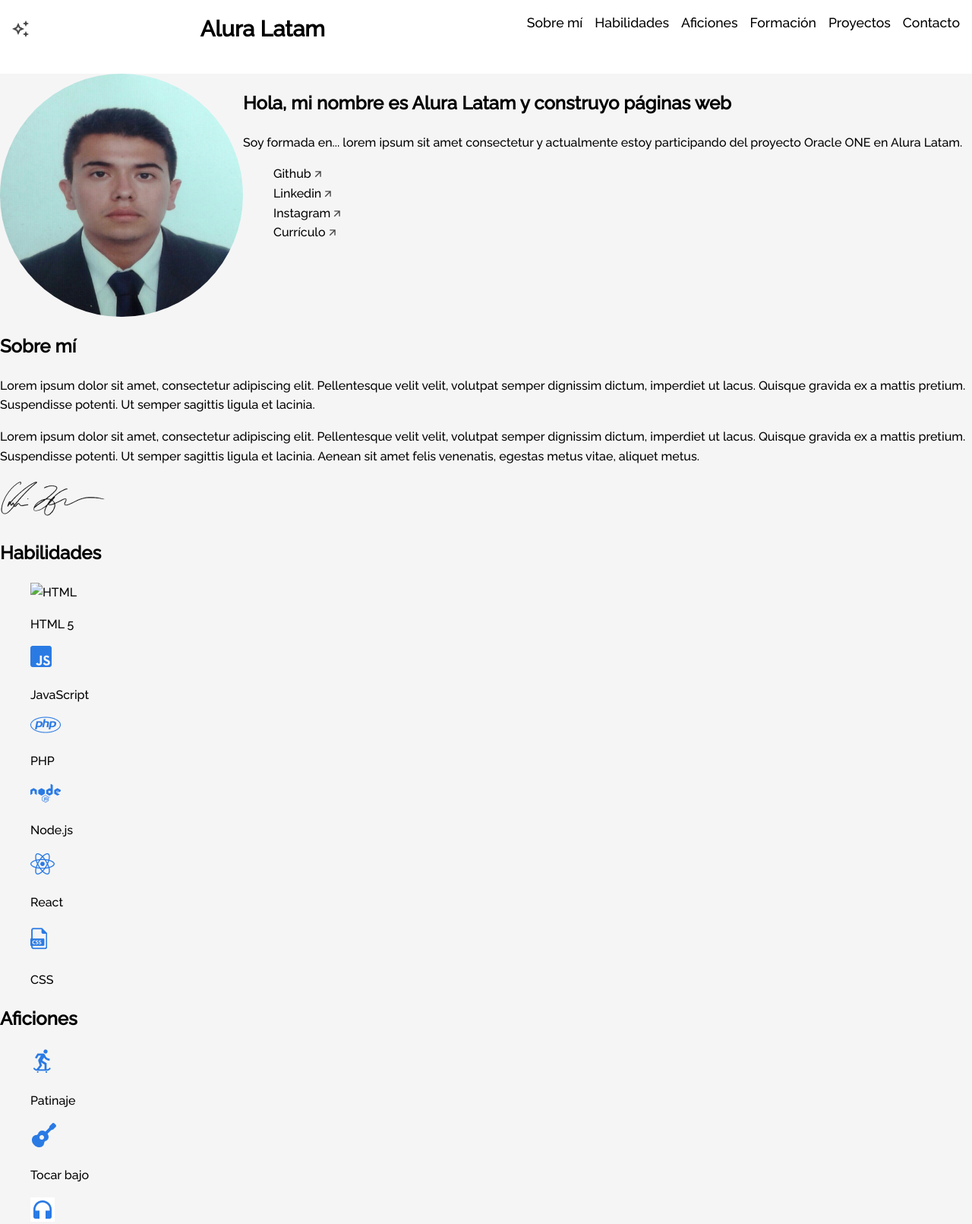
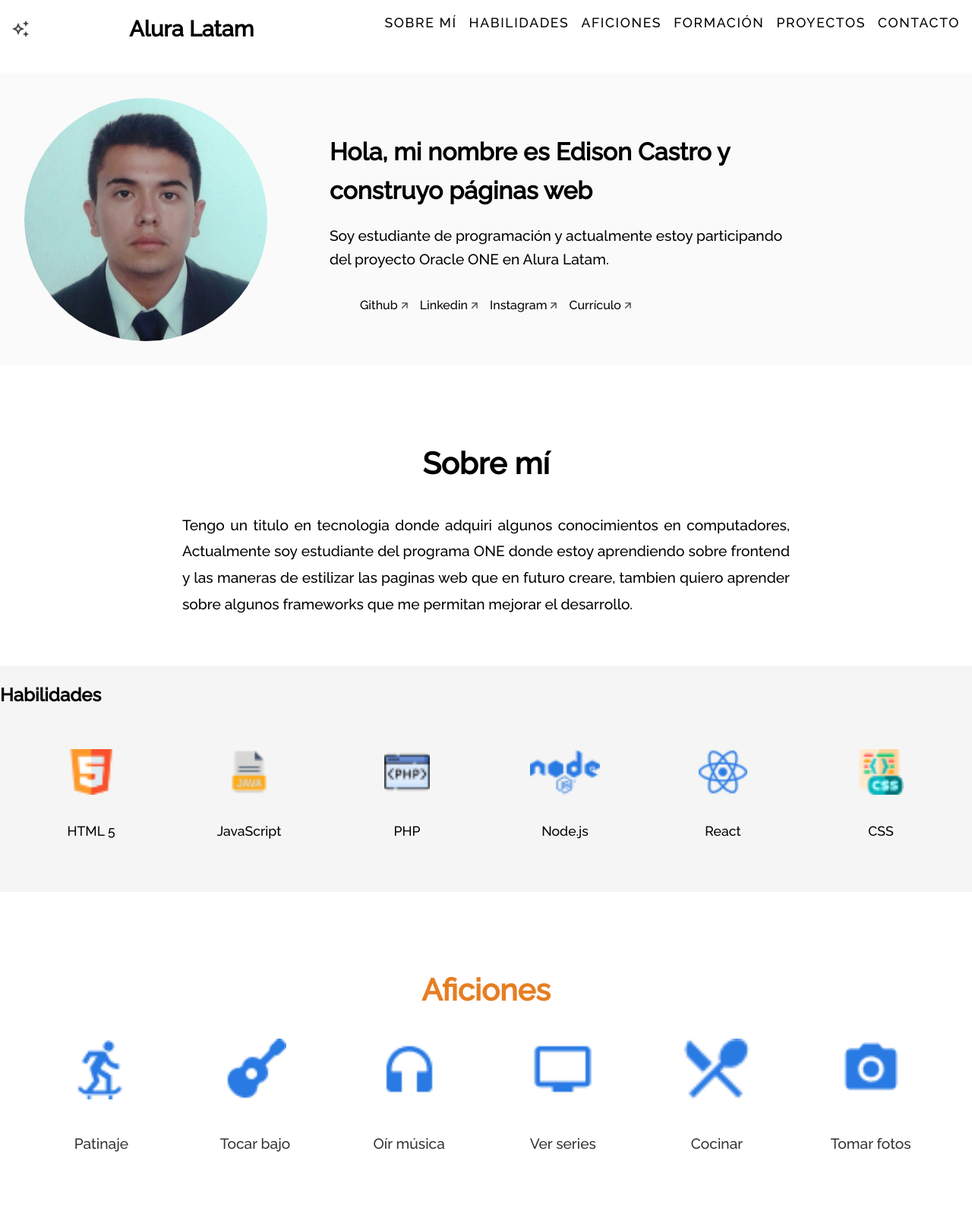
Before and after one commit to lorstomOrac/proyecto_portafolio, a plain HTML site: page index.html in a window 1280 px wide. Shown: the part 20-1631 px from the top of the page at 76% size. Drawn offline with Linux system fonts and the light colour scheme.

Commit message:
actualizado lun

```diff
--- a/index.html
+++ b/index.html
@@ -33,8 +33,9 @@
     <section class="presentacion">
         <img class="presentacion__foto" src="assets/foto.png" alt="Foto de perfil">
         <div class="presentacion__contenedor">
-            <h2 class="presentacion__titulo">Hola, mi nombre es Alura Latam y construyo páginas web</h2>
-            <p class="presentacion__subtitulo">Soy formada en... lorem ipsum sit amet consectetur y actualmente estoy participando del proyecto Oracle ONE en Alura Latam.</p>
+            <h2 class="presentacion__titulo">Hola, mi nombre es Edison Castro y construyo páginas web</h2>
+            <p class="presentacion__subtitulo">Soy estudiante de programación y
+                actualmente estoy participando del proyecto Oracle ONE en Alura Latam.</p>
             <ul class="redes">
                 <li class="redes__img"><a href="">Github <img src="assets/arrow.png" alt="Flecha"></a></li>
                 <li class="redes__img"><a href="">Linkedin <img src="assets/arrow.png" alt="Flecha"></a></li>
@@ -47,10 +48,13 @@
     <!-- Sección sobre mí -->
     <section class="sobre-mi" id="sobre-mi">
         <h2 class="sobre-mi__titulo">Sobre mí</h2>
-        <p class="sobre-mi__texto">Lorem ipsum dolor sit amet, consectetur adipiscing elit. Pellentesque velit velit, volutpat semper dignissim dictum, imperdiet ut lacus. Quisque gravida ex a mattis pretium. Suspendisse potenti. Ut semper sagittis ligula et lacinia.</p>
-        <p class="sobre-mi__texto">Lorem ipsum dolor sit amet, consectetur adipiscing elit. Pellentesque velit velit, volutpat semper dignissim dictum, imperdiet ut lacus. Quisque gravida ex a mattis pretium. Suspendisse potenti. Ut semper sagittis ligula et lacinia. Aenean sit amet felis venenatis, egestas metus vitae, aliquet metus.</p>
+        <p class="sobre-mi__texto">Tengo un titulo en tecnologia donde adquiri algunos conocimientos
+            en computadores, Actualmente soy estudiante del programa ONE donde estoy aprendiendo sobre frontend
+            y las maneras de estilizar las paginas web que en futuro creare, tambien quiero aprender
+            sobre algunos frameworks que me permitan mejorar el desarrollo.</p>
+       <!-- <p class="sobre-mi__texto">Lorem ipsum dolor sit amet, consectetur adipiscing elit. Pellentesque velit velit, volutpat semper dignissim dictum, imperdiet ut lacus. Quisque gravida ex a mattis pretium. Suspendisse potenti. Ut semper sagittis ligula et lacinia. Aenean sit amet felis venenatis, egestas metus vitae, aliquet metus.</p> -->
         <!-- Firma opcional -->
-        <img class="sobre-mi__firma" src="assets/signature.png" alt="Firma">
+        <!--<img class="sobre-mi__firma" src="assets/signature.png" alt="Firma">-->
     </section>
 
     <!-- Sección de Habilidades -->
@@ -58,27 +62,27 @@
         <h2 class="habilidades__titulo">Habilidades</h2>
         <ul class="habilidades__lista">
             <li class="habilidades__elemento">
-                <img class="habilidades__icono" src="assets/html.png" alt="HTML">
+                <img class="habilidades__icono" src="assets/html5.png" alt="HTML">
                 <p class="habilidades__nombre">HTML 5</p>
             </li>
             <li class="habilidades__elemento">
-                <img class="habilidades__icono" src="assets/js_icon.png" alt="JavaScript">
+                <img class="habilidades__icono" src="assets/js.png" alt="JavaScript">
                 <p class="habilidades__nombre">JavaScript</p>
             </li>
             <li class="habilidades__elemento">
-                <img class="habilidades__icono" src="assets/php_icon.png" alt="PHP">
+                <img class="habilidades__icono" src="assets/php.png" alt="PHP">
                 <p class="habilidades__nombre">PHP</p>
             </li>
             <li class="habilidades__elemento">
-                <img class="habilidades__icono" src="assets/nodejs_icon.png" alt="Node.js">
+                <img class="habilidades__icono" src="assets/nodejs.png" alt="Node.js">
                 <p class="habilidades__nombre">Node.js</p>
             </li>
             <li class="habilidades__elemento">
-                <img class="habilidades__icono" src="assets/react_icon.png" alt="React">
+                <img class="habilidades__icono" src="assets/react.png" alt="React">
                 <p class="habilidades__nombre">React</p>
             </li>
             <li class="habilidades__elemento">
-                <img class="habilidades__icono" src="assets/css_icon.png" alt="CSS">
+                <img class="habilidades__icono" src="assets/css.png" alt="CSS">
                 <p class="habilidades__nombre">CSS</p>
             </li>
         </ul>
--- a/style.css
+++ b/style.css
@@ -6,6 +6,8 @@ invitamos a personalizarlo según tu estilo y preferencias no te limites apenas
     --color-de-fondo: #F5F5F5;
     --color-de-fondo-menu: #ffffff;
     --color-de-link: #000000;
+    --color-primario: #e67e22;
+    --color-secundario: #f39c12;
 }
 
 body {
@@ -46,42 +48,231 @@ a {
 
 .navegacion__lista {
     display: none;
+    justify-content: center;
+    gap: 2rem;
 }
 
 .navegacion__elemento a {
-    font-size: 0.9rem;
-    display: flex;
-    align-items: flex-start;
+    font-size: 1.2rem;
+    text-transform: uppercase;
+    letter-spacing: 0.1rem;
+    transition: color 0.3s ease;
 }
+
+.navegacion__elemento a:hover {
+    color: #3498db;
+}
+
+
+
+/* ------------------------------ Sección Presentación ------------------------------*/
 
 .presentacion{
     display: flex;
-    justify-content: flex-start;
+    align-items: center;
+    gap: 3.12rem;
+    padding: 2rem;
+    background-color: #fafafa;
+
 
 }
 .presentacion__foto{
     border-radius: 50%;
     height:20rem;
     width: 20rem;
+    object-fit: cover;
+    margin-right: 2rem;
+
 }
-/* ------------------------------ Sección Presentación ------------------------------*/
 
+.presentacion__contenedor{
+    max-width: 600px;
+
+}
+
+.presentacion__titulo {
+    font-size: 2rem;
+    margin-bottom: 1rem;
+}
+
+.presentacion__subtitulo {
+    font-size: 1.2rem;
+    margin-bottom: 2rem;
+}
+
+.redes {
+    display: flex;
+    gap: 1rem;
+}
+
+.redes__img {
+    display: flex;
+    align-items: center;
+    gap: 0.5rem;
+    font-size: 1rem;
+    color: #000;
+}
 
 /* ------------------------------ Sección sobre mí ----------------------------------*/
 
+.sobre-mi {
+    padding: 4rem 2rem;
+    background-color: #ffffff;
+}
+
+.sobre-mi__titulo {
+    font-size: 2.5rem;
+    text-align: center;
+    margin-bottom: 2rem;
+}
+
+.sobre-mi__texto {
+    font-size: 1.2rem;
+    max-width: 800px;
+    margin: 0 auto;
+    line-height: 1.8;
+    text-align: justify;
+}
 
 /*------------------------------ Sección de Habilidades ------------------------------*/
+.habilidades__lista {
+    display: grid;
+    grid-template-columns: repeat(auto-fit, minmax(150px, 1fr));
+    gap: 2rem;
+    padding: 2rem;
+    justify-items: center;
+}
 
+.habilidades__elemento {
+    display: flex;
+    flex-direction: column;
+    align-items: center;
+    text-align: center;
+}
+
+.habilidades__icono {
+    height: 60px;
+    margin-bottom: 1rem;
+}
+
+.habilidades__nombre {
+    font-size: 1.1rem;
+}
 
 /*------------------------------ Sección de Aficiones --------------------------------*/
+.aficiones {
+    padding: 4rem 2rem;
+    background-color: #ffffff;
+}
 
+.aficiones__titulo {
+    font-size: 2.5rem;
+    text-align: center;
+    margin-bottom: 2rem;
+    color: var(--color-primario);
+}
+
+.aficiones__lista {
+    display: grid;
+    grid-template-columns: repeat(auto-fit, minmax(150px, 1fr));
+    gap: 2rem;
+    justify-items: center;
+    padding: 0 1rem;
+}
+
+.aficiones__elemento {
+    text-align: center;
+}
+
+.aficiones__icono {
+    height: 80px;
+    margin-bottom: 1rem;
+}
+
+.aficiones__nombre {
+    font-size: 1.2rem;
+    color: #333;
+}
 
 /*------------------------------ Sección de Proyectos --------------------------------*/
+.proyectos {
+    padding: 4rem 2rem;
+    background-color: #f0f0f0;
+}
 
+.proyectos__titulo {
+    font-size: 2.5rem;
+    text-align: center;
+    margin-bottom: 2rem;
+    color: var(--color-primario);
+}
+
+.proyectos__contenedor {
+    background-color: #ffffff;
+    padding: 2rem;
+    border-radius: 10px;
+    box-shadow: 0 4px 8px rgba(0, 0, 0, 0.1);
+    margin-bottom: 2rem;
+}
+
+.proyectos__nombre {
+    font-size: 1.8rem;
+    margin-bottom: 1rem;
+    color: var(--color-secundario);
+}
+
+.proyectos__descripcion {
+    font-size: 1.2rem;
+    color: #666;
+    line-height: 1.6;
+}
 
 /*------------------------------ Sección de Contacto ---------------------------------*/
 
+.contacto {
+    padding: 4rem 2rem;
+    background-color: #ffffff;
+}
 
+.contacto__titulo {
+    font-size: 2.5rem;
+    text-align: center;
+    margin-bottom: 2rem;
+    color: var(--color-primario);
+}
+
+.contacto__formulario {
+    max-width: 600px;
+    margin: 0 auto;
+    display: flex;
+    flex-direction: column;
+    gap: 1.5rem;
+}
+
+.contacto__campo {
+    padding: 1rem;
+    border: 1px solid #ccc;
+    border-radius: 5px;
+    font-size: 1rem;
+}
+
+.contacto__campo--textarea {
+    height: 150px;
+}
+
+.contacto__boton {
+    background-color: var(--color-secundario);
+    color: #ffffff;
+    padding: 1rem;
+    border: none;
+    border-radius: 5px;
+    cursor: pointer;
+    transition: background-color 0.3s ease;
+}
+
+.contacto__boton:hover {
+    background-color: #27ae60;
+}
 /* ------------------------------ Responsividad ---------------------------------------*/
 
 /* Tablets y pantallas más grandes */
```
Also changed, not shown: assets/css.png (added), assets/css_icon.png (deleted), assets/htlm.png (deleted), assets/html5.png (added), assets/js.png (added), assets/js_icon.png (deleted), assets/nodejs.png (renamed from assets/nodejs_icon.png), assets/php.png (added), assets/php_icon.png (deleted), assets/react.png (renamed from assets/react_icon.png).
